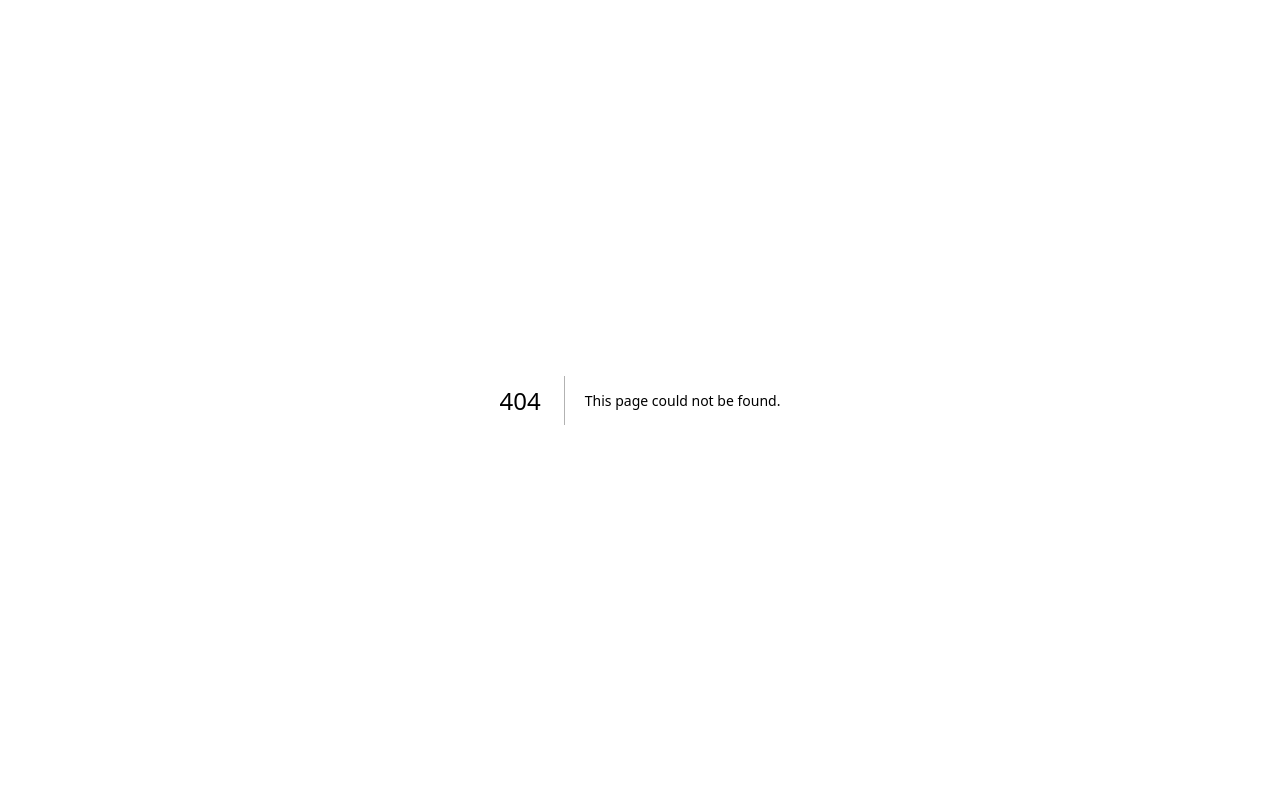
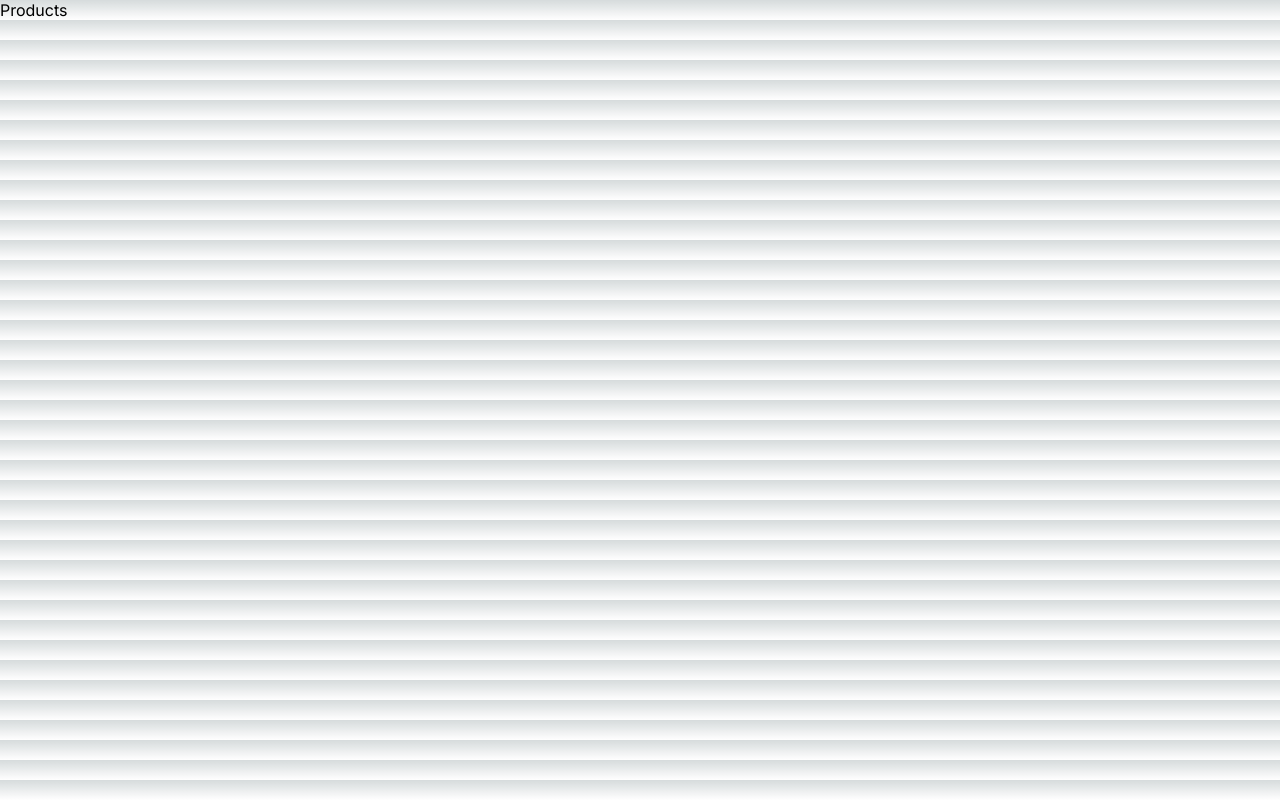
Before and after one commit to VncntDzn/sneak, a Next.js app: page /products in a window 1280 px wide. Before the commit this address had no page. Built offline with nearby package versions, Linux system fonts and the light colour scheme.

Commit message:
initial commit

```diff
--- /dev/null
+++ b/app/products/page.tsx
@@ -0,0 +1,7 @@
+import React from "react";
+
+const Products = () => {
+  return <div>Products</div>;
+};
+
+export default Products;
--- a/package.json
+++ b/package.json
@@ -17,6 +17,7 @@
     "next": "13.4.1",
     "react": "18.2.0",
     "react-dom": "18.2.0",
+    "sass": "^1.62.1",
     "typescript": "5.0.4"
   }
 }
```
Also changed, not shown: app/products/loading.tsx (added), 1 other file (tests, documents, lock files or other folders).
